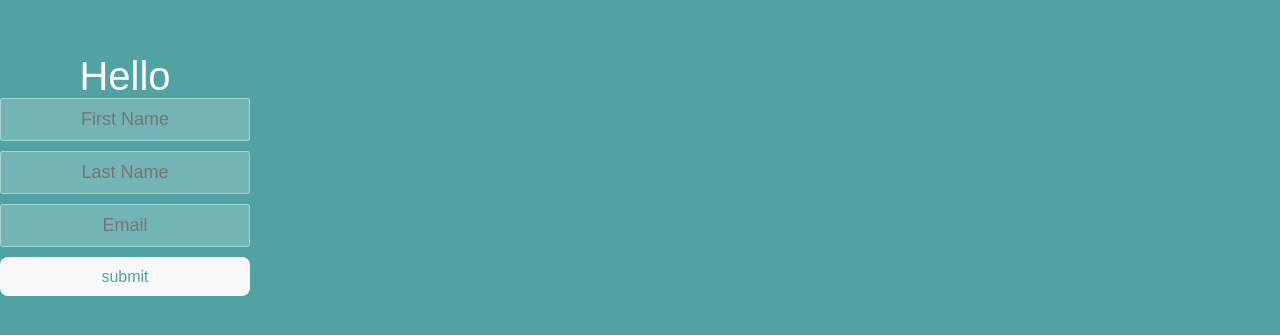
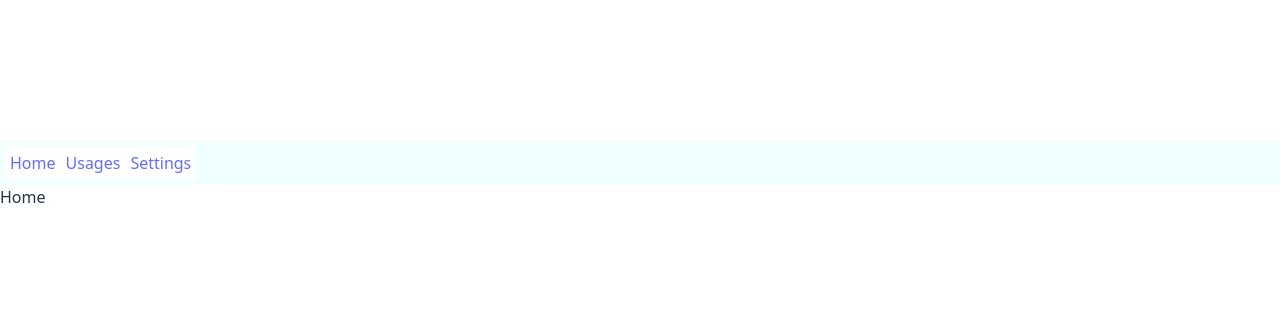
Before and after one commit to jaseena-k/react-app, a React (Vite) app in the folder react-basics/basic-app/: page / in a window 1280 px wide. Shown: the part 225-560 px from the top of the page. Built offline with nearby package versions, Linux system fonts and the light colour scheme.

Commit message:
router practice

```diff
--- a/react-basics/basic-app/package.json
+++ b/react-basics/basic-app/package.json
@@ -11,7 +11,8 @@
   },
   "dependencies": {
     "react": "^19.2.0",
-    "react-dom": "^19.2.0"
+    "react-dom": "^19.2.0",
+    "react-router-dom": "^7.10.0"
   },
   "devDependencies": {
     "@eslint/js": "^9.39.1",
--- a/react-basics/basic-app/public/style.css
+++ b/react-basics/basic-app/public/style.css
@@ -1,53 +1,16 @@
-* {
-  box-sizing: border-box;
-  margin: 0;
-  padding: 0;
-  font-weight: 300;
+.header {
+  display: flex;
+  background-color:white;
 }
+.header span{
+  padding: 5px;
+  display: inline-block;
+}
+.container{
+  display: flex;
+  background-color: azure;
+  padding: 5px;
+  width: 100vw;
+  margin-top: 0%;
 
-body {
-  font-family: "Source Sans Pro", sans-serif;
-  color: white;
-  font-weight: 300;
-  background: #50a3a2;
-  width: 100%;
-  height: 100%;
 }
-
-.container {
-  margin: 10% auto;
-  padding: 80px 0;
-  text-align: center;
-}
-
-.container h1 {
-  font-size: 40px;
-  font-weight: 200;
-}
-
-input {
-  border: 1px solid rgba(252, 252, 252, 0.4);
-  background-color: rgba(252, 252, 252, 0.2);
-  width: 250px;
-  border-radius: 3px;
-  font-family: "Source Sans Pro", sans-serif;
-  padding: 10px 15px;
-  margin: 0 auto 10px auto;
-  display: block;
-  text-align: center;
-  font-size: 18px;
-  color: white;
-  font-weight: 300;
-}
-
-button {
-  appearance: none;
-  outline: 0;
-  background-color: white;
-  border: 0;
-  padding: 10px 15px;
-  color: #50a3a2;
-  border-radius: 3px;
-  width: 250px;
-  font-size: 18px;
-}
--- a/react-basics/basic-app/src/App.jsx
+++ b/react-basics/basic-app/src/App.jsx
@@ -1,71 +1,29 @@
-import React, { useState } from "react";
+import React from "react"
+import Settings from "./settings"
+import Usages from "./usage"
+import Home from "./Home"
+import { BrowserRouter ,Routes,Route } from "react-router";
+import Header from "./header";
 
-function App() {
-  const [contact, setContact] = useState({
-    fName: "",
-    lName: "",
-    email: "",
-  });
-  function handleChange(event) {
-    const { name, value } = event.target;
+function App(){
 
-    event.preventDefault();
-
-    setContact((prevValue) => {
-      if (name === "fName") {
-        return {
-          fName: value,
-          lName: prevValue.lName,
-          email: prevValue.email,
-        };
-      } else if (name === "lName") {
-        return {
-          fName: prevValue.fName,
-          lName: value,
-          email: prevValue.email,
-        };
-      } else if (name === "email") {
-        return {
-          fName: prevValue.fName,
-          lName: prevValue.lName,
-          email: value,
-        };
-      }
-    });
-  }
 
   return (
+    <BrowserRouter>
+
     <div className="container">
-      <h1>
-        Hello{contact.fName}
-        {contact.lName}
-      </h1>
-      <p>{contact.email}</p>
-      <form>
-        <input
-          type="text"
-          onChange={handleChange}
-          value={contact.fName}
-          placeholder="First Name"
-        />
-        <input
-          type="text"
-          onChange={handleChange}
-          value={contact.lName}
-          name=""
-          placeholder="Last Name"
-        />
-        <input
-          type="text"
-          onChange={handleChange}
-          value={contact.email}
-          placeholder="Email"
-        />
-      </form>
+      <Header/>
+    </div>
+    <Routes>
+      <Route path ="/" element = {<Home/>}/>
+      <Route path ="settings" element = {<Settings/>}/>
+      <Route path ="usage" element = {<Usages/>}/>
+    </Routes>
 
-      <button>submit </button>
-    </div>
-  );
-}
 
-export default App;
+    </BrowserRouter>
+
+
+  )}
+
+export default App
--- /dev/null
+++ b/react-basics/basic-app/src/Home.jsx
@@ -0,0 +1,10 @@
+import React from "react";
+
+function Home(){
+    return(
+        <div>
+            Home
+        </div>
+    )
+}
+export default Home
--- /dev/null
+++ b/react-basics/basic-app/src/header.jsx
@@ -0,0 +1,21 @@
+import React from "react";
+import {NavLink} from "react-router";
+
+export default function Header(){
+    return(
+
+        <div className="header">
+            <NavLink to="/">
+            <span>Home</span>
+            </NavLink>
+            <NavLink to="usage">
+            <span>Usages</span>
+            </NavLink>
+            <NavLink to="settings">
+            <span>Settings</span>
+            </NavLink>
+
+
+        </div>
+    )
+}
--- /dev/null
+++ b/react-basics/basic-app/src/settings.jsx
@@ -0,0 +1,10 @@
+import React from "react";
+
+function Settings(){
+    return(
+        <div>
+            Settings
+        </div>
+    )
+}
+export default Settings
--- /dev/null
+++ b/react-basics/basic-app/src/usage.jsx
@@ -0,0 +1,11 @@
+import React from "react";
+
+function Usages(){
+    return(
+        <div>
+            Usage
+        </div>
+    )
+}
+
+export default Usages
```
Also changed, not shown: 1 other file (tests, documents, lock files or other folders).
